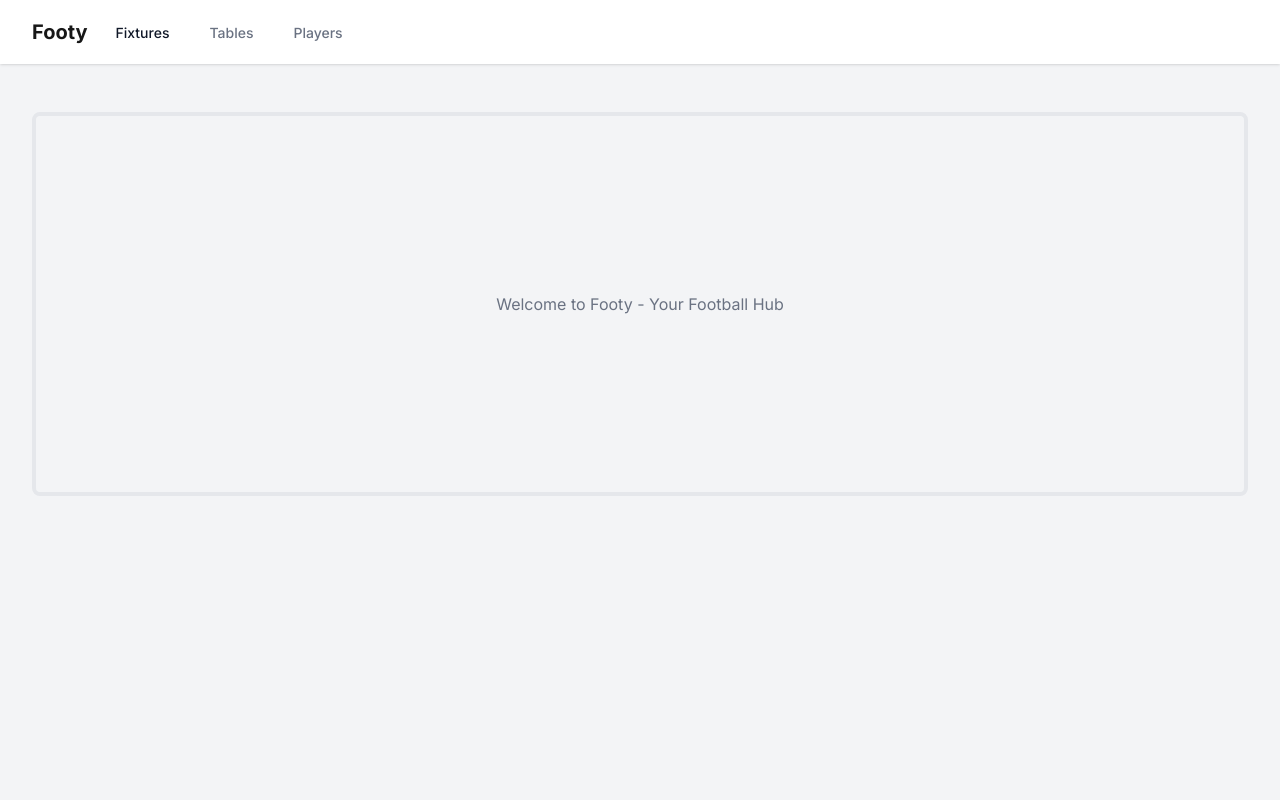
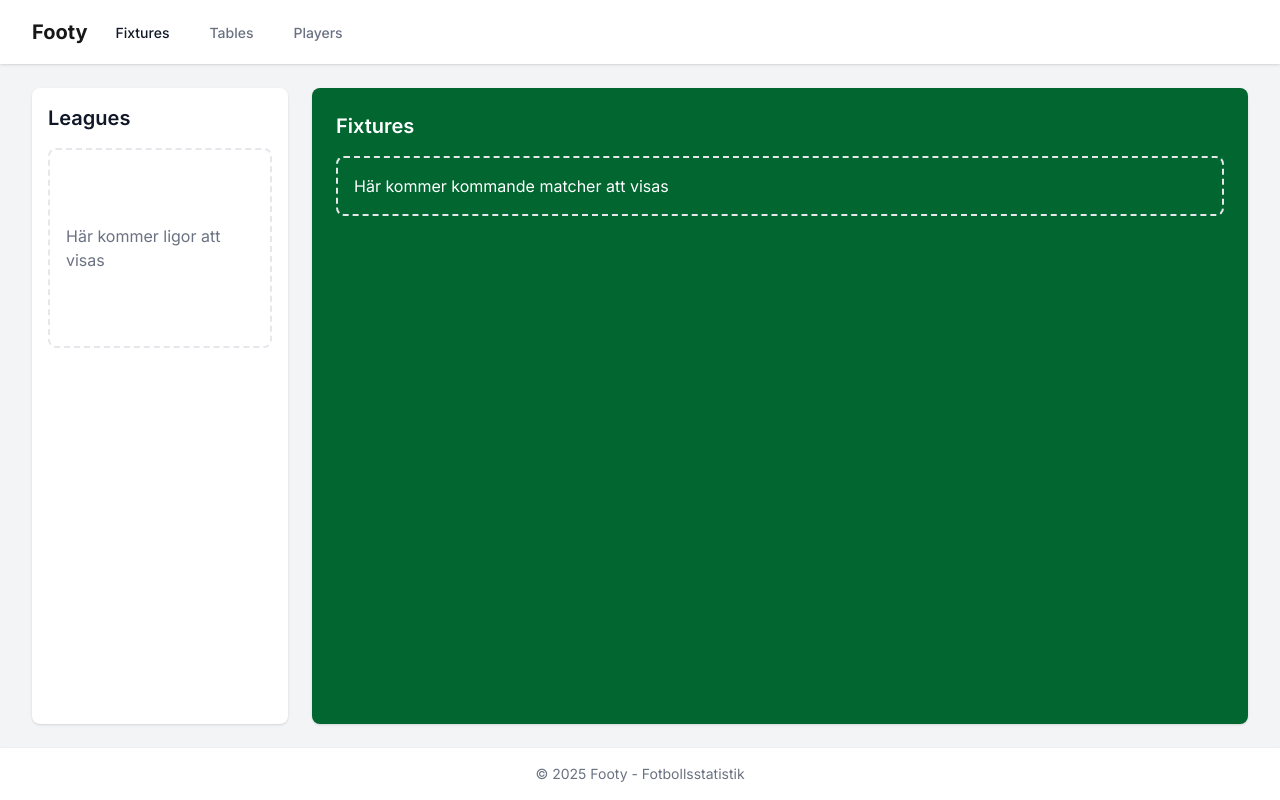
Before and after one commit to Andraoz85/Footy, a Next.js app: page / in a window 1280 px wide. Built offline with nearby package versions, Linux system fonts and the light colour scheme.

Commit message:
add footer-component, also changed the styling

```diff
--- a/src/app/globals.css
+++ b/src/app/globals.css
@@ -19,8 +19,16 @@
   }
 }
 
+html,
+body {
+  height: 100%;
+  min-height: 100%;
+}
+
 body {
   background: var(--background);
   color: var(--foreground);
   font-family: Arial, Helvetica, sans-serif;
+  display: flex;
+  flex-direction: column;
 }
--- a/src/app/page.tsx
+++ b/src/app/page.tsx
@@ -1,18 +1,34 @@
 import Header from "@/components/Header";
+import Footer from "@/components/Footer";
 
 export default function Home() {
   return (
-    <div className="min-h-screen bg-gray-100">
+    <div className="flex flex-col min-h-screen bg-gray-100">
       <Header />
-      <main className="max-w-7xl mx-auto py-6 sm:px-6 lg:px-8">
-        <div className="px-4 py-6 sm:px-0">
-          <div className="border-4 border-gray-200 rounded-lg h-96 flex items-center justify-center">
-            <p className="text-gray-500">
-              Welcome to Footy - Your Football Hub
-            </p>
+      <div className="flex-grow flex flex-col md:flex-row max-w-7xl mx-auto w-full px-4 sm:px-6 lg:px-8 py-6 gap-6">
+        {/* Sidebar - ligor */}
+        <aside className="w-full md:w-64 bg-white shadow rounded-lg p-4 mb-6 md:mb-0">
+          <h2 className="text-xl font-semibold text-gray-900 mb-4">Leagues</h2>
+          <div className="border-2 border-dashed border-gray-200 rounded-lg min-h-[200px] p-4 flex items-center justify-center">
+            <p className="text-gray-500">Här kommer ligor att visas</p>
           </div>
-        </div>
-      </main>
+        </aside>
+
+        {/* Huvudinnehåll - kommande matcher */}
+        <main className="flex-1 bg-green-800 shadow rounded-lg">
+          <div className="px-4 py-5 sm:p-6 h-full">
+            <h2 className="text-xl font-semibold text-white mb-4">
+              Fixtures
+            </h2>
+            <div className="border-2 border-dashed border-gray-200 rounded-lg p-4 overflow-auto max-h-[calc(100vh-112px)]">
+                <p className="text-white">
+                  Här kommer kommande matcher att visas
+                </p>
+            </div>
+          </div>
+        </main>
+      </div>
+      <Footer />
     </div>
   );
 }
--- /dev/null
+++ b/src/components/Footer.tsx
@@ -0,0 +1,11 @@
+export default function Footer() {
+    return (
+        <footer className="bg-white shadow mt-auto">
+            <div className="max-w-7xl mx-auto py-4 px-4 sm:px-6 lg:px-8">
+                <p className="text-center text-gray-500 text-sm">
+                    &copy; {new Date().getFullYear()} Footy - Fotbollsstatistik
+                </p>
+            </div>
+        </footer>
+    )
+}
--- a/src/components/Header.tsx
+++ b/src/components/Header.tsx
@@ -1,5 +1,3 @@
-import Navbar from "./Navbar";
-
 export default function Header() {
   return (
     <header className="bg-white shadow">
```
